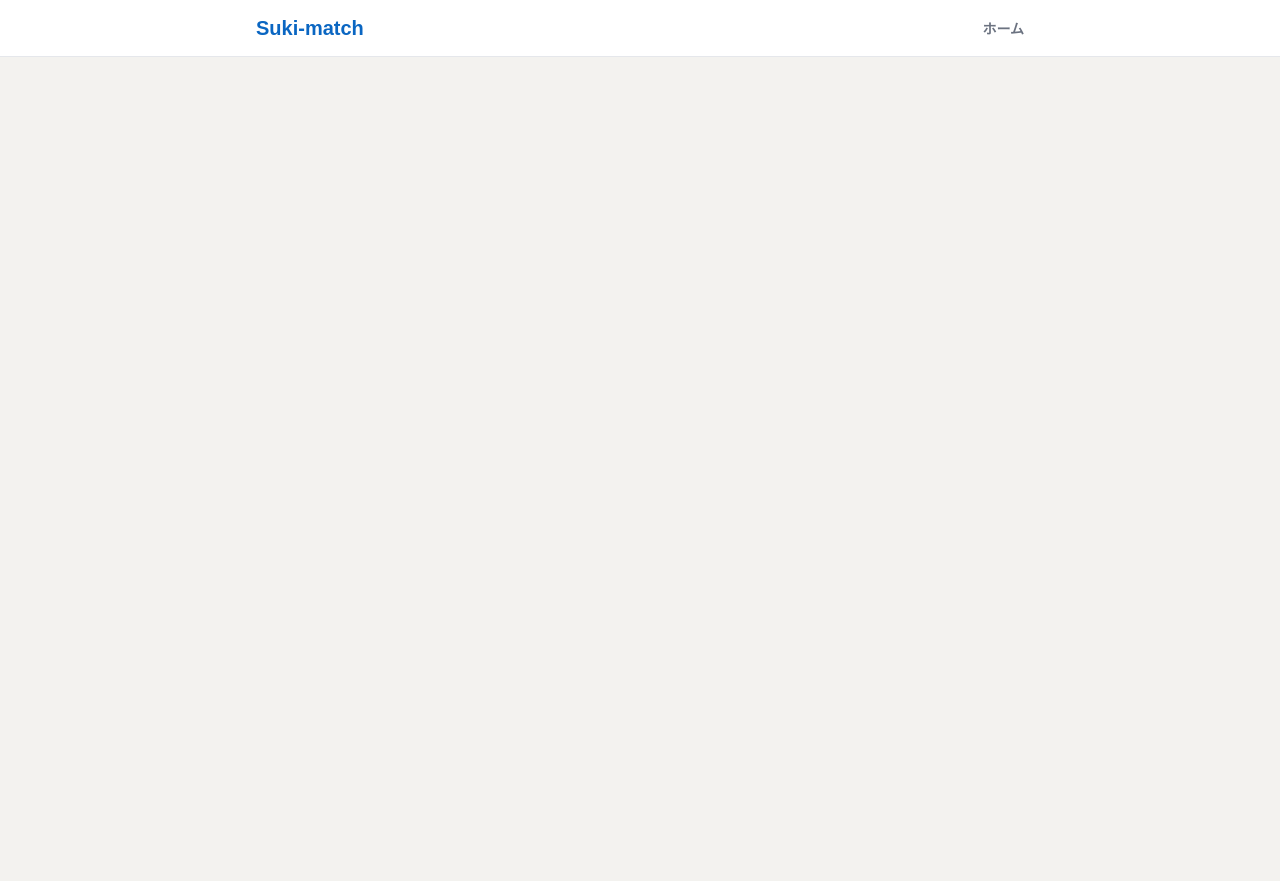
After one commit to s1f10240204/suki-match, a Django app: template core/templates/core/base.html in a window 1280 px wide. The commit adds this page. Run offline with Django 5.2, Linux system fonts and the light colour scheme; the template is opened without the code that fills it, so the values that code supplies are empty.

Commit message:
基本のデザインの設定

```diff
--- /dev/null
+++ b/core/static/core/style.css
@@ -0,0 +1,233 @@
+body {
+    margin: 0;
+    background-color: #f3f2ef;
+    color: #333333;
+    font-family: sans-serif;
+    padding-bottom: 60px;
+}
+@media (min-width: 768px) {
+    body {
+        padding-bottom: 0;
+    }
+}
+a {
+    text-decoration: none;
+    color: inherit;
+}
+.header {
+    background-color: #ffffff;
+    border-bottom: 1px solid #e5e7eb;
+    position: sticky;
+    top: 0;
+    z-index: 50;
+    height: 56px;
+    display: flex;
+    align-items: center;
+}
+.header-container {
+    max-width: 768px;
+    margin: 0 auto;
+    padding: 0 16px;
+    width: 100%;
+    display: flex;
+    justify-content: space-between;
+    align-items: center;
+}
+.logo {
+    font-size: 1.25rem;
+    font-weight: bold;
+    color: #0a66c2;
+}
+.desktop-nav {
+    display: none;
+}
+@media (min-width: 768px) {
+    .desktop-nav {
+        display: flex;
+        gap: 24px;
+    }
+}
+.nav-item {
+    color: #6b7280;
+    font-size: 0.875rem;
+    font-weight: 600;
+    display: flex;
+    flex-direction: column;
+    align-items: center;
+}
+.nav-item:hover {
+    color: #000000;
+}
+.main-container {
+    max-width: 600px;
+    margin: 24px auto 0;
+    padding: 0 16px;
+    min-height: 100vh;
+}
+.mobile-nav {
+    display: flex;
+    position: fixed;
+    bottom: 0;
+    width: 100%;
+    background-color: #ffffff;
+    border-top: 1px solid #e5e7eb;
+    justify-content: space-around;
+    align-items: center;
+    height: 56px;
+    z-index: 50;
+}
+@media (min-width: 768px) {
+    .mobile-nav {
+        display: none;
+    }
+}
+.mobile-nav-item {
+    display: flex;
+    flex-direction: column;
+    align-items: center;
+    color: #0a66c2;
+}
+.mobile-nav-item svg {
+    width: 24px;
+    height: 24px;
+    margin-bottom: 4px;
+}
+.mobile-nav-item span {
+    font-size: 10px;
+    font-weight: 600;
+}
+.card {
+    display: block;
+    background-color: #ffffff;
+    border-radius: 8px;
+    border: 1px solid #d1d5db;
+    padding: 16px;
+    margin-bottom: 12px;
+    box-shadow: 0 1px 2px rgba(0,0,0,0.05);
+    transition: background-color 0.2s;
+}
+.card:hover {
+    background-color: #f9fafb;
+}
+.card-detail {
+    margin-bottom: 24px;
+    pointer-events: none;
+}
+.card-header {
+    display: flex;
+    align-items: center;
+    margin-bottom: 12px;
+}
+.avatar {
+    width: 48px;
+    height: 48px;
+    background-color: #d1d5db;
+    border-radius: 50%;
+    margin-right: 12px;
+    flex-shrink: 0;
+}
+.detail-avatar {
+    width: 56px;
+    height: 56px;
+    margin-right: 16px;
+}
+.username {
+    font-weight: bold;
+    font-size: 0.875rem;
+    color: #111827;
+    margin: 0;
+}
+.detail-username {
+    font-size: 1.125rem;
+}
+.date {
+    font-size: 0.75rem;
+    color: #6b7280;
+    margin: 0;
+}
+.detail-date {
+    font-size: 0.875rem;
+}
+.card-title {
+    font-size: 1rem;
+    font-weight: bold;
+    color: #111827;
+    margin: 0 0 8px 0;
+}
+.detail-title {
+    font-size: 1.25rem;
+    margin-bottom: 16px;
+}
+.card-desc {
+    font-size: 0.875rem;
+    color: #374151;
+    margin: 0 0 16px 0;
+    display: -webkit-box;
+    -webkit-line-clamp: 3;
+    -webkit-box-orient: vertical;
+    overflow: hidden;
+}
+.detail-desc {
+    font-size: 0.875rem;
+    color: #1f2937;
+    line-height: 1.6;
+    white-space: pre-wrap;
+    margin-bottom: 24px;
+    display: block;
+}
+.reward-badge {
+    display: inline-block;
+    background-color: #eaf4fe;
+    color: #0a66c2;
+    font-size: 0.75rem;
+    padding: 4px 12px;
+    border-radius: 9999px;
+    font-weight: 600;
+    border: 1px solid rgba(10,102,194,0.2);
+}
+.reward-box {
+    background-color: #f3f2ef;
+    border-radius: 6px;
+    padding: 16px;
+    margin-bottom: 24px;
+}
+.reward-label {
+    font-size: 0.75rem;
+    font-weight: 600;
+    color: #6b7280;
+    margin: 0 0 4px 0;
+}
+.reward-value {
+    font-size: 1rem;
+    font-weight: bold;
+    color: #111827;
+    margin: 0;
+}
+.action-area {
+    border-top: 1px solid #e5e7eb;
+    padding-top: 20px;
+    display: flex;
+}
+.btn-primary {
+    flex: 1;
+    background-color: #0a66c2;
+    color: #ffffff;
+    font-weight: bold;
+    padding: 10px 16px;
+    border-radius: 9999px;
+    text-align: center;
+    border: none;
+    cursor: pointer;
+    transition: background-color 0.2s;
+}
+.btn-primary:hover {
+    background-color: #004182;
+}
+.empty-state {
+    background-color: #ffffff;
+    border-radius: 8px;
+    border: 1px solid #d1d5db;
+    padding: 32px;
+    text-align: center;
+    color: #6b7280;
+}
--- /dev/null
+++ b/core/templates/core/base.html
@@ -0,0 +1,34 @@
+{% load static %}
+<!DOCTYPE html>
+<html lang="ja">
+<head>
+    <meta charset="UTF-8">
+    <meta name="viewport" content="width=device-width, initial-scale=1.0">
+    <title>{% block title %}Suki-match{% endblock %}</title>
+    <link rel="stylesheet" href="{% static 'core/style.css' %}">
+</head>
+<body>
+    <header class="header">
+        <div class="header-container">
+            <a href="{% url 'core:help_request_list' %}" class="logo">Suki-match</a>
+            <div class="desktop-nav">
+                <a href="{% url 'core:help_request_list' %}" class="nav-item">
+                    <span>ホーム</span>
+                </a>
+            </div>
+        </div>
+    </header>
+
+    <main class="main-container">
+        {% block content %}
+        {% endblock %}
+    </main>
+
+    <nav class="mobile-nav">
+        <a href="{% url 'core:help_request_list' %}" class="mobile-nav-item">
+            <svg fill="currentColor" viewBox="0 0 20 20"><path d="M10.707 2.293a1 1 0 00-1.414 0l-7 7a1 1 0 001.414 1.414L4 10.414V17a1 1 0 001 1h2a1 1 0 001-1v-2a1 1 0 011-1h2a1 1 0 011 1v2a1 1 0 001 1h2a1 1 0 001-1v-6.586l.293.293a1 1 0 001.414-1.414l-7-7z"></path></svg>
+            <span>ホーム</span>
+        </a>
+    </nav>
+</body>
+</html>
--- a/core/urls.py
+++ b/core/urls.py
@@ -5,4 +5,5 @@ app_name = 'core'
 
 urlpatterns = [
     path('', views.help_request_list, name='help_request_list'),
+    path('<int:pk>/', views.help_request_detail, name='help_request_detail'),
 ]
--- a/core/views.py
+++ b/core/views.py
@@ -1,6 +1,10 @@
-from django.shortcuts import render
+from django.shortcuts import render, get_object_or_404
 from .models import HelpRequest
 
 def help_request_list(request):
     help_requests = HelpRequest.objects.all().order_by('-created_at')
     return render(request, 'core/help_request_list.html', {'help_requests': help_requests})
+
+def help_request_detail(request, pk):
+    help_request = get_object_or_404(HelpRequest, pk=pk)
+    return render(request, 'core/help_request_detail.html', {'help_request': help_request})
```
Also changed, not shown: core/templates/core/help_request_detail.html (added, +28 -0 lines), core/templates/core/help_request_list.html (+26 -21 lines).
